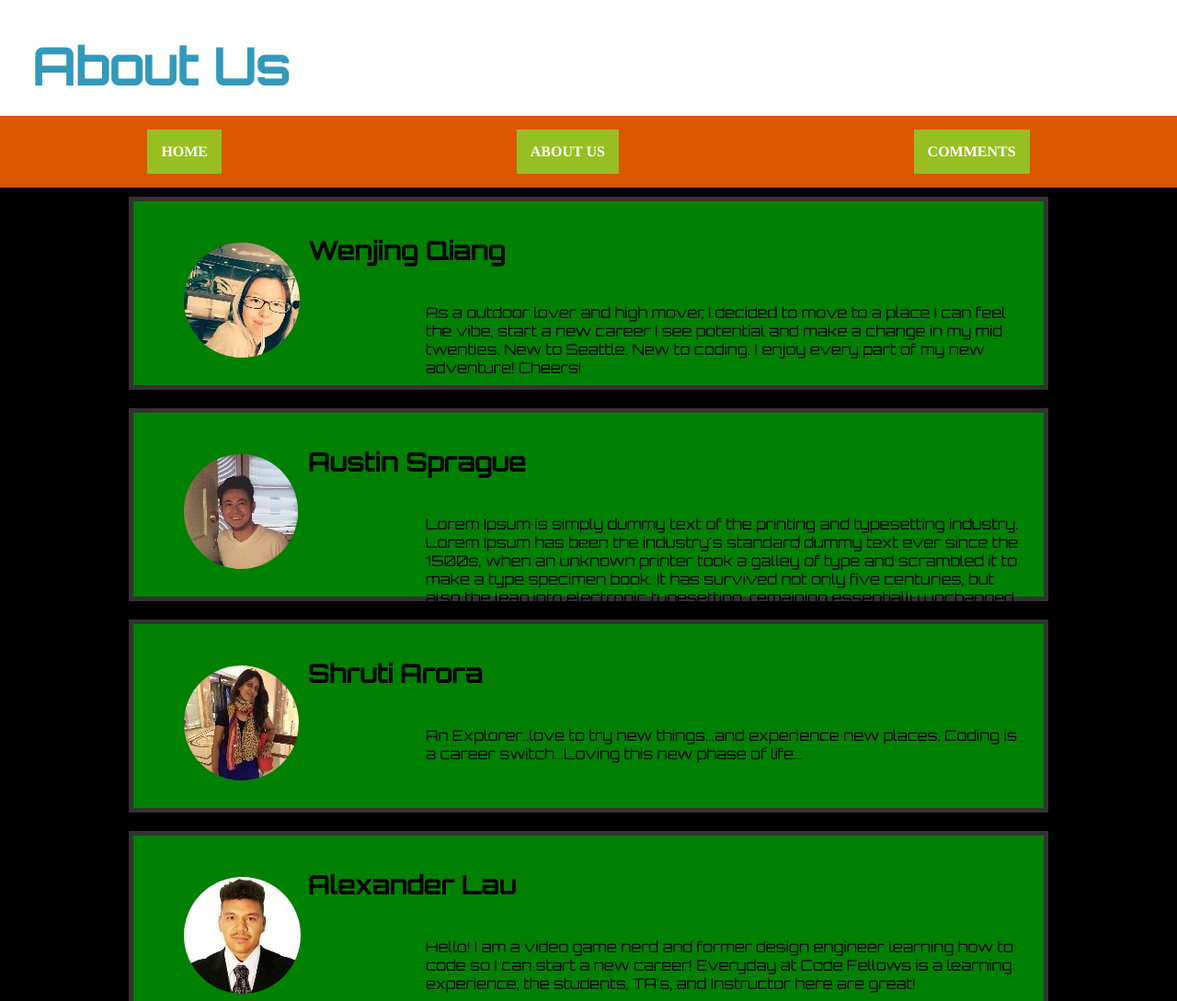
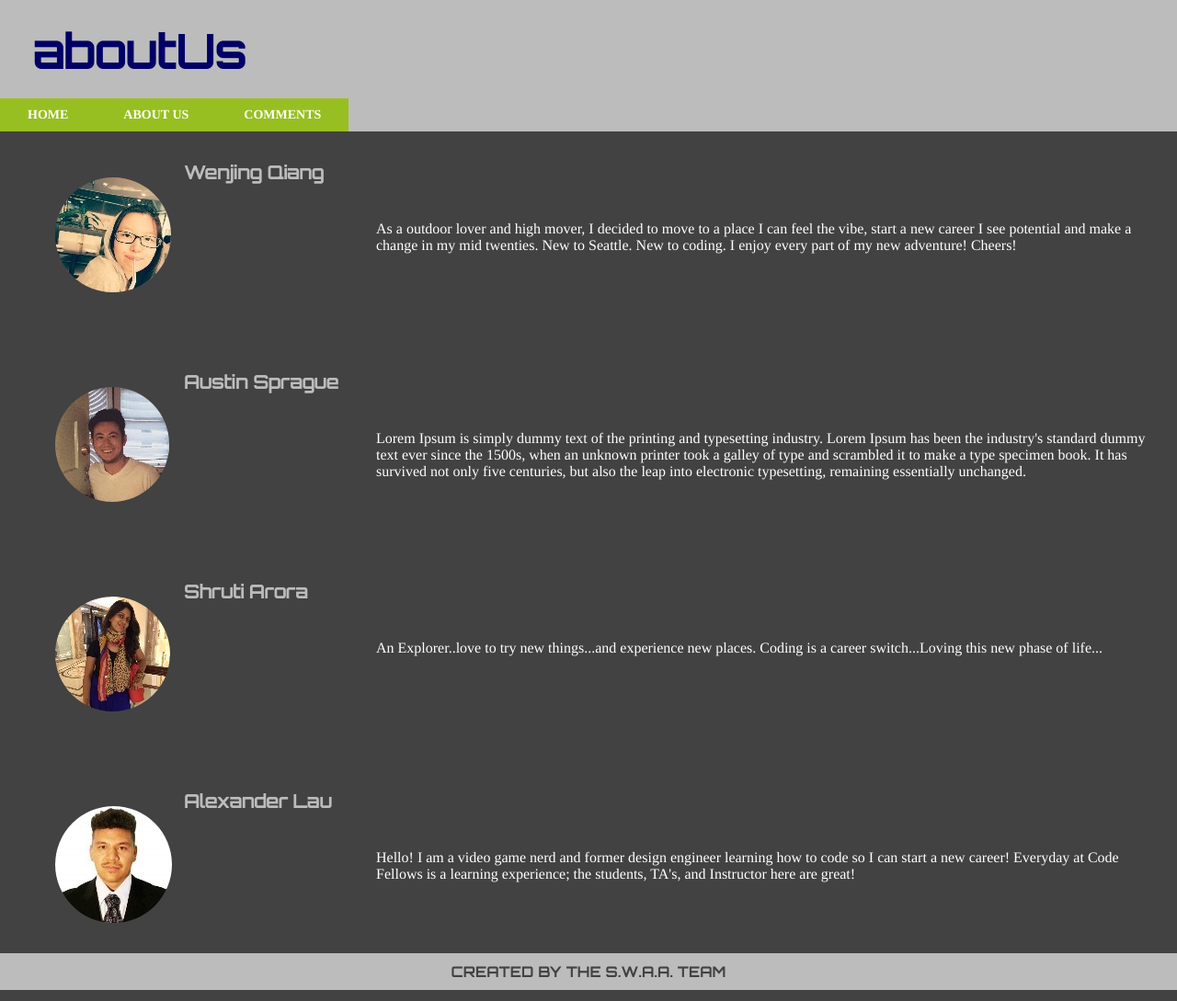
Before and after one commit to austinsprague/mushroaming-game, a plain HTML site: page aboutus.html in a window 1280 px wide. Shown: the top 1089 px of the page at 92% size. Drawn offline with Linux system fonts and the light colour scheme.

Commit message:
styling to about us

```diff
--- a/aboutus.html
+++ b/aboutus.html
@@ -9,13 +9,13 @@
 
 <body>
   <header class="header">
-    <h2>About Us</h2>
+    <h2>aboutUs</h2>
   </header>
 
 
 <div class="nav">
   <div class="item" id="home"><a href="index.html">Home</a></div>
-  <div class="item" id="aboutuS"><a href='aboutus.html'>About Us</a></div>
+  <div class="item" id="aboutus"><a href='aboutus.html'>About Us</a></div>
   <div class="item" id="comments"><a href='comments.html'>Comments</a></div>
 </div>
 
--- a/css/aboutus.css
+++ b/css/aboutus.css
@@ -4,36 +4,45 @@
    width: 100%;
 }*/
 
+/* Typography
+______________________________________________*/
 h1, h2, h3, h4, h5, h6 {
-  margin-top: 2rem;
+  margin-top: 1.2rem;
   margin-bottom: 1rem;}
-h1 { font-size: 4.0rem; line-height: 1.2;  letter-spacing: -.1rem;}
-h2 { font-size: 3.6rem; line-height: 1.25; letter-spacing: -.1rem; }
+h1 { font-size: 3.8rem; line-height: 1.2;  letter-spacing: -.1rem;}
+h2 { font-size: 3.3rem; line-height: 1.25; letter-spacing: -.1rem; }
 h3 { font-size: 3.0rem; line-height: 1.3;  letter-spacing: -.1rem; }
 h4 { font-size: 2.4rem; line-height: 1.35; letter-spacing: -.08rem; color: #BCBCBC; border-bottom:black; }
-h5 { font-size: 1.8rem; line-height: 1.5;  letter-spacing: -.05rem;}
-h6 { font-size: 1.3rem; line-height: 1.6;  letter-spacing: 0; color: #BCBCBC; font-family: Times;}
+h5 { font-size: 1.3rem; line-height: 1.5;  letter-spacing: -.05rem;}
+h6 { font-size: 1.0rem; line-height: 1.6;  letter-spacing: 0; color: #BCBCBC;}
 
 body {
    margin: 0px;
    min-height: 100%;
     background-color: #424242;
+
+/*   width: 100%;*/
 }
 
-/*#canvas {
+/* Game
+______________________________________________*/
+#canvas {
   display: block;
   margin-top: 50px;
-  margin-right: 50px;
-  margin-left: 50px;
-  margin-bottom: 20px;
-  border: 5px solid #333333;
-}*/
+  margin-right: 15px;
+  margin-left: 15px;
+  margin-bottom: 50px;
+/*  border: 5px solid #333333;*/
+}
 
+/* Header and Footer
+______________________________________________*/
 .header{
 /* text-align: center;*/
- color: #3299BB;
-/* background-color: #BCBCBC;*/
-background-color: white;
+ /*color: #3299BB;*/
+ color: #000066;
+ background-color: #BCBCBC;
+/*background-color: white;*/
  font-family: 'Orbitron', sans-serif;
  font-weight: 600;
  padding-top: 3px;
@@ -53,8 +62,10 @@ background-color: white;
  padding: 10px;
 }
 
+/* Navigation bar
+______________________________________________*/
 
-.nav {
+.nav{
   display: flex;
   flex-flow: row;
   align-items: stretch;
@@ -63,16 +74,18 @@ background-color: white;
   background-color: #BCBCBC;
 /*  margin-top:-50px;*/
   font-family: 'Times', sans-serif;
+/*  border-bottom: black solid;*/
 }
 
-.item
+.item,
 {
   display: stretch;
   flex-grow: 1;
   background: #DB5800;
   color: white;
   text-align: center;
-  padding: 15px;
+  padding: 30px;
+
 
 }
 
@@ -83,9 +96,12 @@ a {
   font-weight: bold;
   background-color: #98bf21;
   text-align: center;
-  padding: 15px;
+  padding: 10px;
+  padding-left: 30px;
+  padding-right: 30px;
   text-decoration: none;
   text-transform: uppercase;
+  font-size: 14px;
 }
 
 a:hover, a:active {
@@ -94,35 +110,31 @@ a:hover, a:active {
 
 }
 
+/* Main
+______________________________________________*/
+
+
+
 .grid {
   display: flex;
-  flex-flow: row wrap;
+  flex-flow: column;
   justify-content: center;
-  align-items: flex-end;
-  background-color: black;
-  margin: 0;
-  padding: 0;
-  width: 100%;
-}
+  float: center;
 
-.aside {
-  height:450px;
-  width: 200px;
-  background-color: green;
-  margin: 20px;
-  border: 5px solid #333333;
-  font-family: 'Orbitron', sans-serif;
 }
 
 
 .introbox {
-	width: 960px;
-  height: 200px;
+  /*width: 960px;*/
+  /*height: 200px;*/
   padding-left: 30px;
   margin: 10px;
-  background-color: green;
-  border: 5px solid #333333;
+/*  background-color: white;*/
+/*  border: 5px solid #333333;*/
   font-family: 'Orbitron', sans-serif;
+  border-radius: 8px;
+  /*color: blue;*/
+  color: #BCBCBC ;
 }
 
 .img {
@@ -133,11 +145,14 @@ a:hover, a:active {
 }
 
 img {
-    border: 5px solid green;
+ /*   border: 5px solid;
+    border-color: blue;*/
     border-radius: 125px;
 }
 
 .introcontent {
   margin: 36px 19px 0px 1px;
   margin-left: 30%;
+  color: white;
+  font-family: Times;
 }
```
Also changed, not shown: form.html (+5 -3 lines), index.html (+1 -1 lines). Lines whose indentation alone changed are shown as unchanged.
